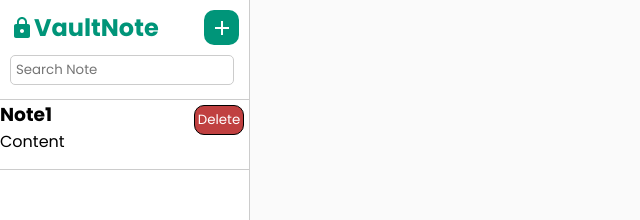
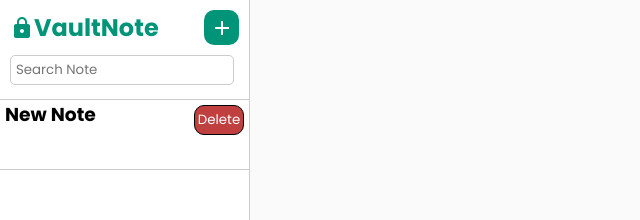
Before and after one commit to 7eliassen/VaultNote, a React (Vite) app in the folder frontend/: page /home in a window 1280 px wide. Both pictures are taken after a click on the button 221 px from the left and 27 px from the top of the page. Shown: the top 220 px of the page, without its empty margins (0-640 px from the left). Built offline with nearby package versions, Linux system fonts and the light colour scheme.

Commit message:
Add editor

```diff
--- /dev/null
+++ b/frontend/src/components/home/Editor.jsx
@@ -0,0 +1,12 @@
+function Editor({ Note }) {
+    return (
+        <div className="editor" style={{ display: Note? "" : "none" }}>
+            {/* TODO: implement editor */}
+                <textarea className="editor-text">
+                    {Note ? Note.content : ""}
+                </textarea>
+        </div>
+    );
+}
+
+export default Editor
--- a/frontend/src/components/home/EditorHeader.jsx
+++ b/frontend/src/components/home/EditorHeader.jsx
@@ -1,6 +1,8 @@
-function EditorHeader() {
+function EditorHeader({ activeNote }) {
     return (
-        <div className="editor-header"></div>
+        <div className="editor-header" style={{ display: activeNote ? "" : "none" }}>
+            <h2>{activeNote ? activeNote.title : ""}</h2>
+        </div>
     );
 }
 
--- a/frontend/src/components/home/MainWindow.jsx
+++ b/frontend/src/components/home/MainWindow.jsx
@@ -1,8 +1,10 @@
 import EditorHeader from "./EditorHeader"
-function MainWindow() {
+import Editor from "./Editor"
+function MainWindow({ activeNote }) {
     return (
         <div className="main-window">
-            <EditorHeader />
+            <EditorHeader activeNote={activeNote}/>
+            <Editor Note={activeNote}/>
         </div>
     )
 }
--- a/frontend/src/components/home/Sidebar.jsx
+++ b/frontend/src/components/home/Sidebar.jsx
@@ -1,24 +1,9 @@
 import Footer from "./Footer.jsx"
 import SidebarNote from "./SidebarNote.jsx"
 import SearchNote from "./SearchNote.jsx"
-import {useState, useRef, useEffect} from "react"
-function Sidebar() {
+import { useState, useEffect } from "react"
 
-    const [notes, setNotes] = useState([])
-    const tmp = useRef(0)
-
-    const [activeNote, setActiveNote] = useState(-1)
-
-    function addNote() {
-        {/*TODO: implement creating new note (temporary hack)*/}
-        tmp.current++
-        setNotes([...notes, "Note"+tmp.current])
-    }
-
-    function deleteNote(i) {
-        {/*TODO: implement deleting note (temporary hack)*/}
-        setNotes(notes.filter((note, index) => index !== i))
-    }
+function Sidebar({ activeNote, activeNoteChange, notes, handleNewNote, handleDeleteNote }) {
 
 
 
@@ -28,34 +13,40 @@ function Sidebar() {
                 <div className="sidebar_header_header">
                     <img className="vaultnote_icon" src="/lock.svg" alt="VaultNote Icon" />
                     <h2>VaultNote</h2>
-                        <button className="new_note" onClick={addNote}>
+                    <button className="new_note" onClick={() => handleNewNote(notes.length)}>
                         <svg className="add_note_icon" viewBox="0 0 24 24">
                             <path d="M5 12h14"></path>
                             <path d="M12 5v14"></path>
                         </svg>
                     </button>
                 </div>
-                    <SearchNote/>
+                <SearchNote />
             </div>
 
         <div className="sidebar_container">
-                    {/*TODO: display notes (add after implementing creating new note)*/}
-                    {notes.map((note, index) => {
-                        return (
-                            <div className={index === activeNote ? "sidebar-note sidebar-note-active" : "sidebar-note"}
+            {notes.map((note, index) => (
+                <div
                     key={index}
-                            onClick={() => setActiveNote(index)}>
-                                <div>
-                                    <h3>{note}</h3>
-                                    <p>Content</p>
+                    className={`sidebar-note ${index === activeNote ? "sidebar-note-active" : ""}`}
+                    onClick={() => activeNoteChange(index)}
+                >
+                    <div className="sidebar-note-content">
+                        <h3>{note.title}</h3>
                     </div>
-                                <button className="delete-note-button" onClick={() => deleteNote(index)}>Delete</button>
+                    <button
+                        className="delete-note-button"
+                        onClick={(e) => {
+                            e.stopPropagation()
+                            handleDeleteNote(index)
+                        }}
+                    >
+                        Delete
+                    </button>
                 </div>
-                        )
-                    })}
+            ))}
         </div>
 
-                <Footer/>
+            <Footer />
         </div>
     )
 }
--- a/frontend/src/pages/Home.jsx
+++ b/frontend/src/pages/Home.jsx
@@ -1,13 +1,34 @@
-import Sidebar from "../components/home/MainWindow.jsx"
-import MainWindow from "../components/home/Sidebar.jsx"
+import { useState, useEffect} from "react"
+import Sidebar from "../components/home/Sidebar.jsx"
+import MainWindow from "../components/home/MainWindow.jsx"
 
 function Home() {
+    const [activeNote, setActiveNote] = useState(-1)
+    const [notes, setNotes] = useState([])
+
+    const handleValueChange = (index) => {
+        setActiveNote(index)
+    }
+
+    const handleNewNote = (index) => {
+        setNotes([...notes, {id: index, title: "New Note", content: "testtest"}])
+    }
+
+    function handleDeleteNote(i) {
+        setNotes(notes.filter((_, index) => index !== i))
+    }
+
     return (
         <div className="home_container">
-            <MainWindow />
-            <Sidebar/>
+             <Sidebar
+             activeNote={activeNote}
+             activeNoteChange={handleValueChange}
+             notes={notes}
+             handleNewNote={handleNewNote}
+             handleDeleteNote={handleDeleteNote}
+             />
 
-
+            <MainWindow activeNote={activeNote === -1 ? null : notes[activeNote]} />
         </div>
     )
 }
--- a/frontend/src/styles/index.css
+++ b/frontend/src/styles/index.css
@@ -129,16 +129,17 @@ body {
   overflow-y: scroll;
 }
 
-.sidebar-note-active {
-  background-color: rgb(204, 204, 204);
-  transition: all 0.1s ease-in-out;
-}
 
 .sidebar-note {
   height: 70px;
   width: 100%;
   border-bottom: 1px solid #ccc;
   display: flex;
+  transition: all 0.1s ease-in-out;
+}
+
+.sidebar-note-active {
+  background-color: rgb(204, 204, 204);
   transition: all 0.1s ease-in-out;
 }
 
@@ -165,6 +166,10 @@ body {
   transition: all 0.1s ease-in-out;
 }
 
+.sidebar-note-content {
+  margin-left: 5px;
+}
+
 
 
 /*Main window*/
@@ -173,6 +178,22 @@ body {
   height: var(--header-height);
   border-bottom: 1px solid #ccc;
   background-color: white;
-  /*Display only when editor is open*/
-  display: None;
 }
+
+.editor-header h2 {
+  margin-left: 5px;
+}
+
+.editor {
+  height: calc(100vh - var(--header-height));
+  background-color: #fff;
+}
+
+.editor .editor-text {
+  width: 100%;
+  /* height: 100% - scrolls; */
+  height: 99%;
+  padding: 10px;
+  overflow-y: scroll;
+  resize: none;
+}
```
Also changed, not shown: 2 other files (tests, documents, lock files or other folders). Lines whose indentation alone changed are shown as unchanged.
